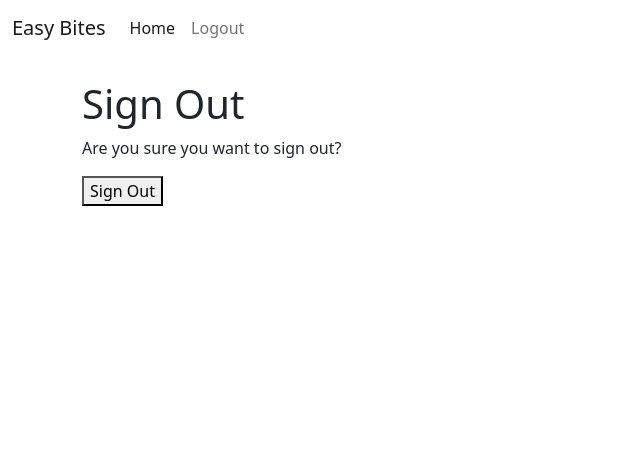
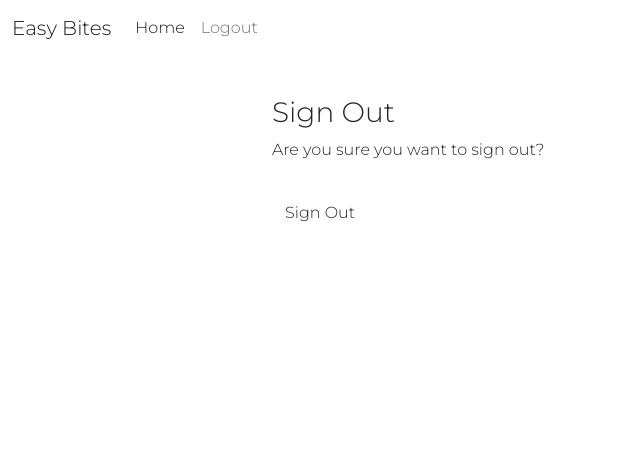
Before and after one commit to LanaCreegan/Recipe-Blog-PP4, a Django app: page /accounts/logout/ in a window 1280 px wide. Shown: the top 472 px of the page, without its empty margins (0-640 px from the left). Run offline with Django 4.2, Linux system fonts and the light colour scheme; the visitor is signed in with stand-in values (Sample User, id 1); some libraries are stand-ins or nearby versions.

Commit message:
Add delete recipe modal, import fonts and style body

```diff
--- a/static/css/style.css
+++ b/static/css/style.css
@@ -1,3 +1,12 @@
+@import url('https://fonts.googleapis.com/css2?family=Lato:wght@700&family=Montserrat:wght@300&display=swap');
+
+/* ----------------------BASE STYLES----------------------------- */
+
+body {
+    font-family: 'Montserrat', sans-serif !important;
+}
+
+
 .recipe-name{
     color: #444444;
     text-decoration: none;
@@ -12,6 +21,7 @@
     background-color: #a73030;
 }
 
+/*------FOOTER------*/
 footer {
     padding: 64px 0;
 }
--- a/templates/account/login.html
+++ b/templates/account/login.html
@@ -1,5 +1,5 @@
 {% extends "base.html" %}
-
+{% load static %}
 
 {% load i18n %}
 {% load account socialaccount %}
@@ -13,11 +13,12 @@
     <div class="col-md-8 mt-3 offset-md-2">
       <h3>{% trans "Sign In" %}</h3>
 
-      <p>{% blocktrans %}Welcome back to the Easy Bites blog. To add or like a post, please log in. If you
+      <p>{% blocktrans %}Welcome back to the Easy Bites blog. To leave a comment or like a post, please log in. If you
         have not created an account yet, then <a class="link" href="{{ signup_url }}">sign up</a>
         first.{% endblocktrans %}</p>
     </div>
   </div>
+
 <div class="row">
   <div class="col-md-8 mt-3 offset-md-2">
 <form class="login" method="POST" action="{% url 'account_login' %}">
@@ -30,5 +31,4 @@
 </form>
   </div>
   </div>
-</div>
 {% endblock %}
--- a/templates/account/logout.html
+++ b/templates/account/logout.html
@@ -5,17 +5,27 @@
 {% block head_title %}{% trans "Sign Out" %}{% endblock %}
 
 {% block content %}
-<h1>{% trans "Sign Out" %}</h1>
+<div class="container">
+  <div class="row">
+    <div class="col-md-8 mt-3 offset-md-2">
+      <h3>{% trans "Sign Out" %}</h3>
 
       <p>{% trans 'Are you sure you want to sign out?' %}</p>
+    </div>
+  </div>
+  <div class="row">
+    <div class="col-md-8 mt-3 offset-md-2">
 
       <form method="post" action="{% url 'account_logout' %}">
         {% csrf_token %}
         {% if redirect_field_value %}
-  <input type="hidden" name="{{ redirect_field_name }}" value="{{ redirect_field_value }}"/>
+        <input type="hidden" name="{{ redirect_field_name }}" value="{{ redirect_field_value }}" />
         {% endif %}
-  <button type="submit">{% trans 'Sign Out' %}</button>
+        <button class="btn btn-signup right" type="submit">{% trans 'Sign Out' %}</button>
       </form>
+    </div>
+  </div>
+</div>
 
 
 {% endblock %}
--- a/templates/delete_recipe.html
+++ b/templates/delete_recipe.html
@@ -1,5 +1,4 @@
 {% extends 'base.html' %}
-{% load static %}
 
 {% block content %}
 
--- a/templates/recipe_detail.html
+++ b/templates/recipe_detail.html
@@ -8,7 +8,7 @@
             <h1 class="recipe-page-title">{{ recipe.title }}</h1>
             <p class="recipe-page-date">{{ recipe.posted_date }}</p>
             <small class="recipe-page-author">By: {{ recipe.author }}</small>
-            <img src="https://www.indiafoodnetwork.in/h-upload/2021/12/14/613900-google-year-in-search-2021-for-indian-recipes-featured.webp" class="card-img-top" alt="...">
+            <img src="{{ recipe.featured_image.url }}" class="card-img-top" alt="...">
         </div>
     </div>
     <div class="row">
```
Also changed, not shown: templates/recipe.html (+23 -2 lines). Lines whose indentation alone changed are shown as unchanged.
